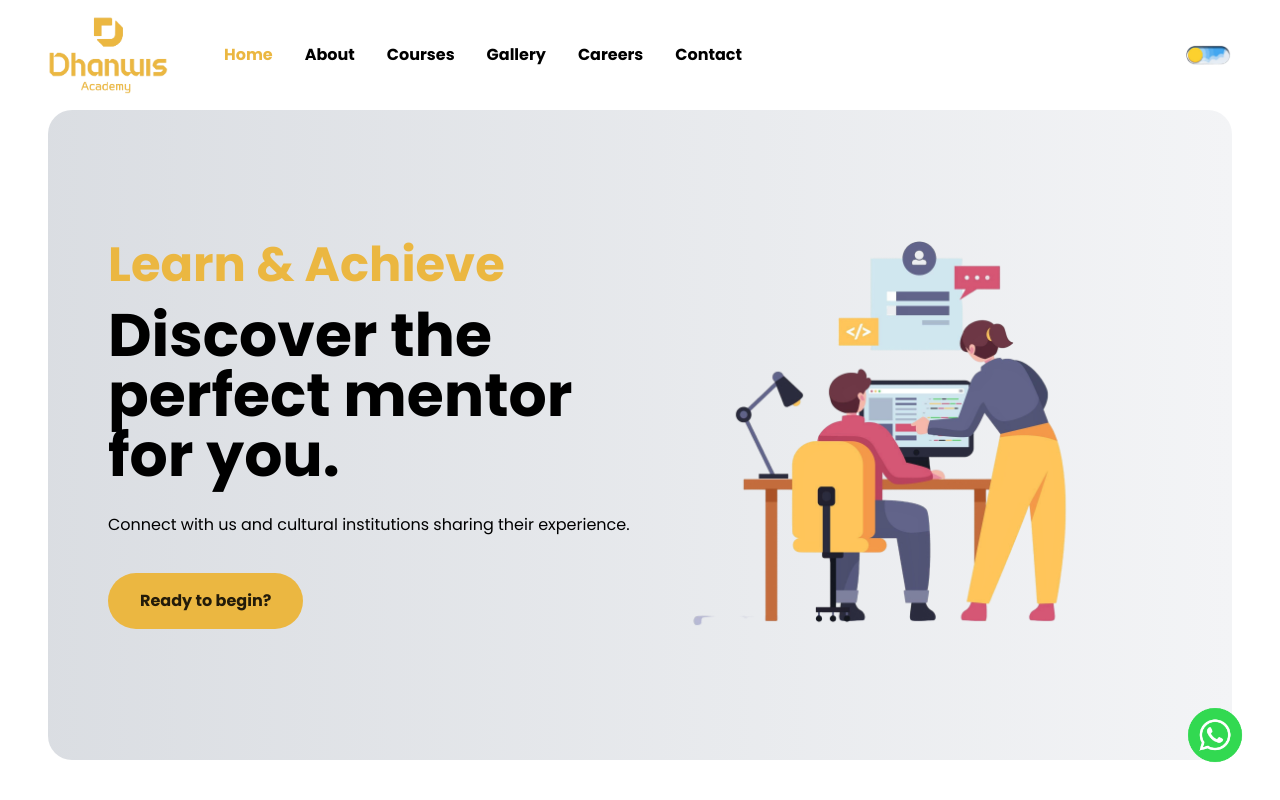
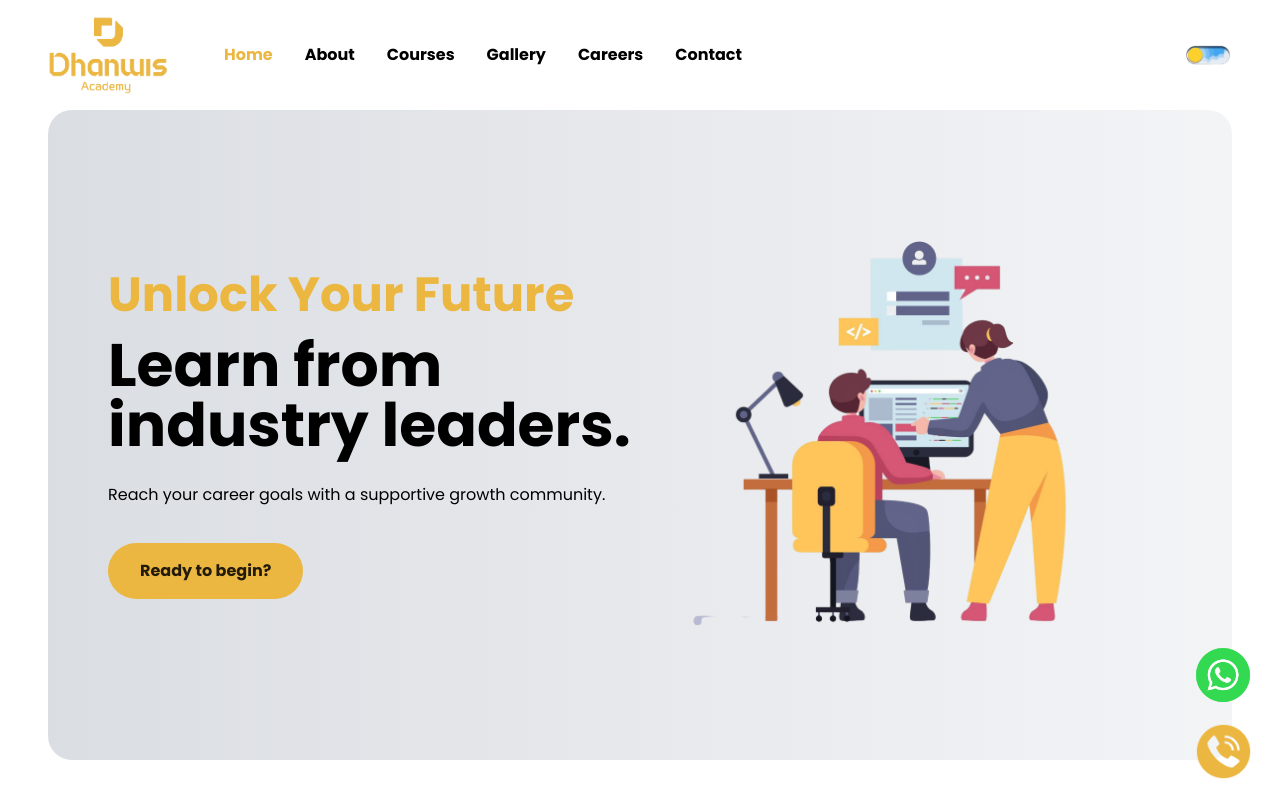
Before and after one commit to Ramees-c/dhanwis-learning, a React (Vite) app: page / in a window 1280 px wide. Shown: the top 800 px of the page. Built offline with nearby package versions, Linux system fonts and the light colour scheme.

Commit message:
call icon component created and add to all pages

```diff
--- /dev/null
+++ b/src/components/CallIcon/CallIcon.jsx
@@ -0,0 +1,15 @@
+import React from "react";
+
+import call_icon from "../../assets/images/logo/telephone-call.png";
+
+function CallIcon() {
+  return (
+    <div>
+      <a href="" className="fixed bottom-5 right-7">
+        <img src={call_icon} alt="call" width="57" />
+      </a>
+    </div>
+  );
+}
+
+export default CallIcon;
--- a/src/components/Hero/Hero.jsx
+++ b/src/components/Hero/Hero.jsx
@@ -15,21 +15,21 @@ const HeroData = [
   },
 
   {
-    id: 1,
+    id: 2,
     img: slider_img_1,
-    subtitle: "Learn & Achieve",
-    title: "Discover the perfect mentor for you.",
+    subtitle: "Unlock Your Future",
+    title: "Learn from industry leaders.",
     description:
-      "Connect with us and cultural institutions sharing their experience.",
+      "Reach your career goals with a supportive growth community.",
   },
 
   {
-    id: 1,
+    id: 3,
     img: slider_img_1,
-    subtitle: "Learn & Achieve",
-    title: "Discover the perfect mentor for you.",
+    subtitle: "From Beginner to Pro",
+    title: "Start Your IT Career with Confidence.",
     description:
-      "Connect with us and cultural institutions sharing their experience.",
+      "Build a strong foundation for a rewarding career in IT.",
   },
 ];
 
--- a/src/components/WhatsappIcon/WhatsappIcon.jsx
+++ b/src/components/WhatsappIcon/WhatsappIcon.jsx
@@ -6,7 +6,7 @@ function WhatsappIcon() {
   return (
     <div>
         <a href=""
-        className='fixed bottom-5 right-5'
+        className='fixed bottom-20 right-3'
         >
             <img src={whatsapp_icon} alt="whatsapp" width="90" />
         </a>
--- a/src/pages/AboutPage/AboutPage.jsx
+++ b/src/pages/AboutPage/AboutPage.jsx
@@ -6,6 +6,7 @@ import { FaDumbbell } from "react-icons/fa6";
 import { GiGymBag } from "react-icons/gi";
 import AboutPageAboutSection from "../../components/AboutPageAboutSection/AboutPageAboutSection";
 import WhatsappIcon from "../../components/WhatsappIcon/WhatsappIcon"
+import CallIcon from "../../components/CallIcon/CallIcon"
 
 function AboutPage() {
   const ServiceData = [
@@ -74,6 +75,9 @@ function AboutPage() {
 
       {/* Whatsapp icon */}
       <WhatsappIcon />
+
+      {/* Call iocn */}
+      <CallIcon />
     </div>
   );
 }
--- a/src/pages/CareerPage/CareerPage.jsx
+++ b/src/pages/CareerPage/CareerPage.jsx
@@ -2,6 +2,7 @@ import React from "react";
 import PageHeader from "../../components/PageHeader/PageHeader";
 import CareersCard from "../../components/CareersCard/CareersCard";
 import WhatsappIcon from "../../components/WhatsappIcon/WhatsappIcon";
+import CallIcon from "../../components/CallIcon/CallIcon";
 
 function CareerPage() {
   const jobOpenings = [
@@ -52,6 +53,9 @@ function CareerPage() {
 
       {/* Whatsapp icon */}
       <WhatsappIcon />
+
+      {/* Call Icon */}
+      <CallIcon />
     </div>
   );
 }
--- a/src/pages/ContactPage/ContactPage.jsx
+++ b/src/pages/ContactPage/ContactPage.jsx
@@ -5,6 +5,7 @@ import Button from "../../components/Shared/Button";
 import contact_img from "../../assets/images/contact/contact_img_1.jpg";
 import WhatsappIcon from "../../components/WhatsappIcon/WhatsappIcon";
 import { FaFacebook, FaInstagram, FaWhatsapp } from "react-icons/fa";
+import CallIcon from "../../components/CallIcon/CallIcon";
 
 function ContactPage() {
   return (
@@ -165,6 +166,9 @@ function ContactPage() {
 
       {/* Whtasapp icon */}
       <WhatsappIcon />
+
+      {/* Call Icon */}
+      <CallIcon />
     </div>
   );
 }
--- a/src/pages/CoursesPage/CoursesPage.jsx
+++ b/src/pages/CoursesPage/CoursesPage.jsx
@@ -2,6 +2,7 @@ import React from 'react'
 import PageHeader from '../../components/PageHeader/PageHeader'
 import CoursePageCard from '../../components/CoursePageCard/CoursePageCard'
 import WhatsappIcon from '../../components/WhatsappIcon/WhatsappIcon'
+import CallIcon from '../../components/CallIcon/CallIcon'
 
 function CoursesPage() {
   return (
@@ -17,6 +18,9 @@ function CoursesPage() {
 
         {/* Whatsapp icon */}
         <WhatsappIcon />
+
+        {/* Call Icon */}
+        <CallIcon />
     </div>
   )
 }
--- a/src/pages/GalleryPage/GalleryPage.jsx
+++ b/src/pages/GalleryPage/GalleryPage.jsx
@@ -16,6 +16,7 @@ import LightGallery from "lightgallery/react";
 import "lightgallery/css/lightgallery.css";
 import "lightgallery/css/lg-zoom.css";
 import "lightgallery/css/lg-thumbnail.css";
+import CallIcon from "../../components/CallIcon/CallIcon";
 
 function GalleryPage() {
   const [isLoading, setIsLoading] = useState(false);
@@ -54,6 +55,9 @@ function GalleryPage() {
 
       {/* Gallery Page */}
       <WhatsappIcon />
+
+      {/* Call Icon */}
+      <CallIcon />
     </div>
   );
 }
--- a/src/pages/Home/Home.jsx
+++ b/src/pages/Home/Home.jsx
@@ -6,6 +6,7 @@ import Courses from "../../components/Courses/Courses";
 import Testimonials from "../../components/Testimonials/Testimonials";
 import FaqComponent from "../../components/FaqComponent/FaqComponent";
 import WhatsappIcon from "../../components/WhatsappIcon/WhatsappIcon";
+import CallIcon from "../../components/CallIcon/CallIcon";
 
 function Home() {
   return (
@@ -17,6 +18,7 @@ function Home() {
       <Testimonials />
       <FaqComponent />
       <WhatsappIcon />
+      <CallIcon />
 
     </div>
   );
```
Also changed, not shown: src/assets/images/logo/phone-call.png (added), src/assets/images/logo/telephone-call.png (added).
